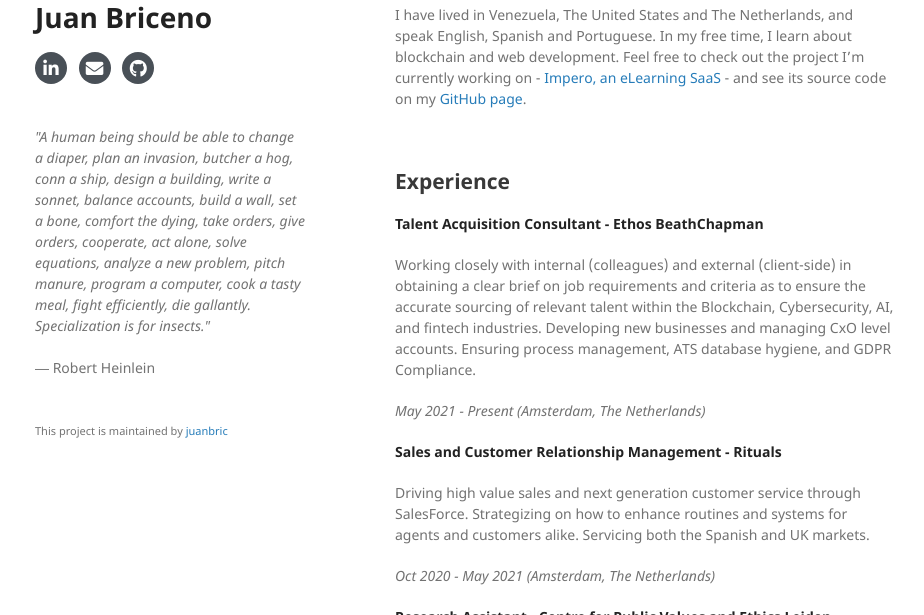
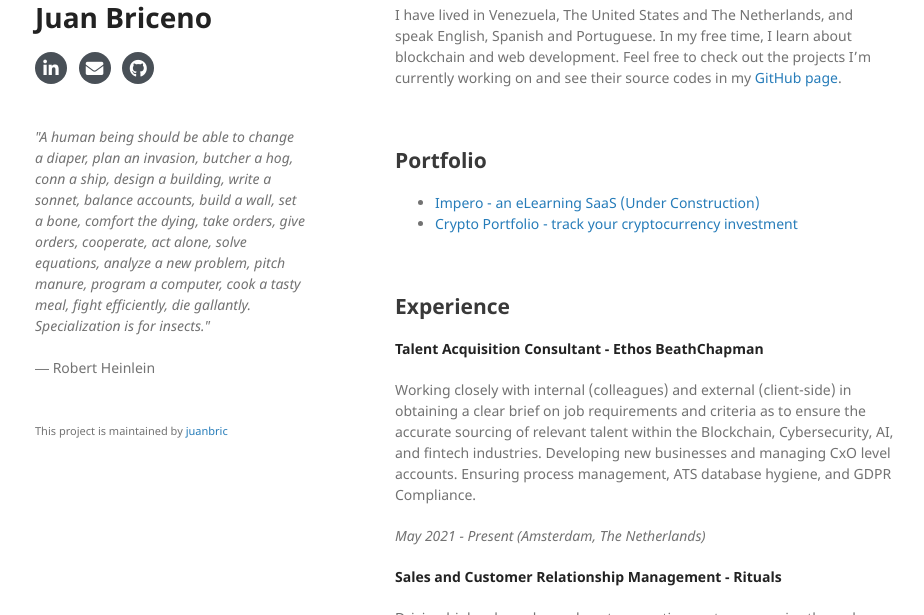
Before and after one commit to juanbric/homepage, a Jekyll site: the page built from index.md, in a window 1280 px wide and 900 px high, cut to the strip 285-900 px from the top of the window. Shown: the whole strip, without its empty margins (175-1099 px from the left). Built offline with Jekyll 4.4.1, drawn with Linux system fonts in a browser that asks for light colours; nearby versions of some CDN libraries; our own code applies the rules of GitHub Pages for plain Markdown files; a style sheet for code colours, icons or effects is not loaded.

Commit message:
Update index.md

```diff
--- a/index.md
+++ b/index.md
@@ -2,7 +2,13 @@
 
 As a Talent Acquisition Consultant, I source and engage with talent in the Blockchain, AI, Cybersecurity, and Telecommunications industries. My experience stems from my Public Management and Leadership background, as well as my Business Administration and International Studies. I started my career in Sales and Customer Management at Rituals' headquarters in Amsterdam, and subsequently continued my path in recruitment to leverage my global attitude, consultative approach and keen personal interest in the tech industry.
 
-I have lived in Venezuela, The United States and The Netherlands, and speak English, Spanish and Portuguese. In my free time, I learn about blockchain and web development. Feel free to check out the project I'm currently working on - [Impero, an eLearning SaaS](https://juanbric.github.io/impero/dist/index.html) - and see its source code on my [GitHub page](https://github.com/juanbric/impero).
+I have lived in Venezuela, The United States and The Netherlands, and speak English, Spanish and Portuguese. In my free time, I learn about blockchain and web development. Feel free to check out the projects I'm currently working on and see their source codes in my [GitHub page](https://github.com/juanbric/).
+
+<br/>
+
+## Portfolio
+- [Impero - an eLearning SaaS (Under Construction)](https://juanbric.github.io/impero/dist/index.html)
+- [Crypto Portfolio - track your cryptocurrency investment](https://juanbric.github.io/cryptoportfolio/#)
 
 <br/>
 
```
